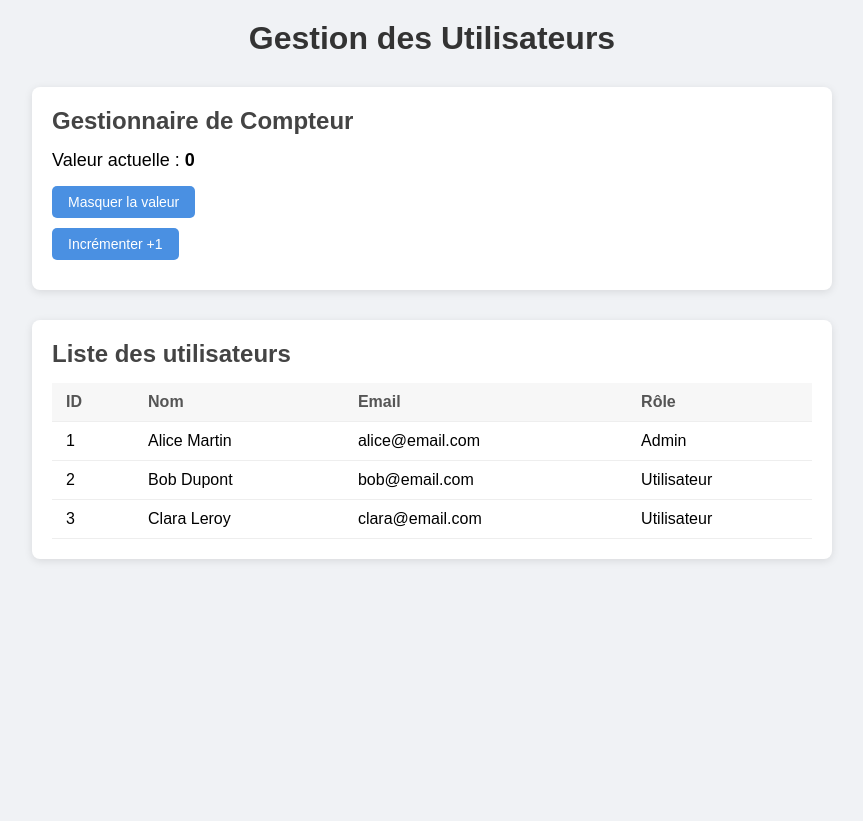
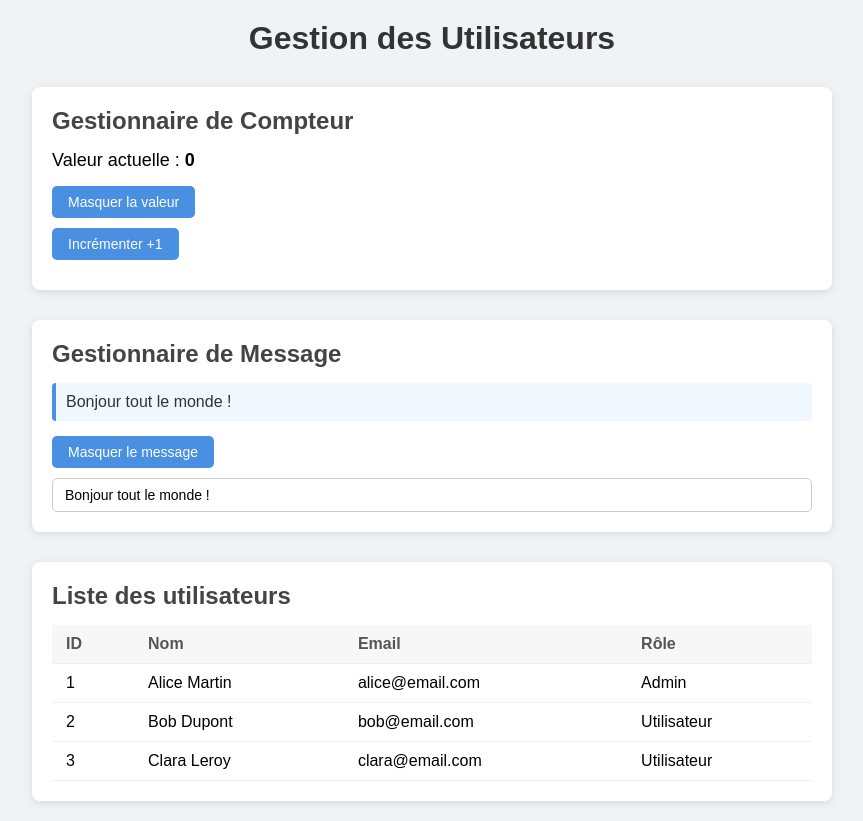
Before and after one commit to loictchinda/gestion-utilisateurs, a React (Vite) app: page / in a window 1280 px wide. Shown: the whole page, without its empty margins (208-1071 px from the left). Before the commit the page ends 800 px from the top, so only its background shows below. Built offline with nearby package versions, Linux system fonts and the light colour scheme.

Commit message:
feat: add MessageManager with DisplayMessage, ToggleMessageVisibility and UpdateMessage components

```diff
--- a/src/App.jsx
+++ b/src/App.jsx
@@ -1,11 +1,13 @@
 import UserList from "./components/UserList";
 import CounterManager from "./components/counter/CounterManager";
+import MessageManager from "./components/message/MessageManager";
 
 function App() {
   return (
     <div className="app">
       <h1>Gestion des Utilisateurs</h1>
       <CounterManager />
+      <MessageManager />
       <UserList />
     </div>
   );
--- /dev/null
+++ b/src/components/message/DisplayMessage.jsx
@@ -0,0 +1,11 @@
+function DisplayMessage({ message, isVisible }) {
+    if (!isVisible) return null;
+
+    return (
+        <div className="display-message">
+            <p>{message}</p>
+        </div>
+    );
+}
+
+export default DisplayMessage;
--- /dev/null
+++ b/src/components/message/MessageManager.jsx
@@ -0,0 +1,28 @@
+import { useState } from "react";
+import DisplayMessage from "./DisplayMessage";
+import ToggleMessageVisibility from "./ToggleMessageVisibility";
+import UpdateMessage from "./UpdateMessage";
+
+function MessageManager() {
+    const [message, setMessage] = useState("Bonjour tout le monde !");
+    const [isVisible, setIsVisible] = useState(true);
+
+    const handleToggle = () => {
+        setIsVisible((prev) => !prev);
+    };
+
+    const handleUpdate = (newMessage) => {
+        setMessage(newMessage);
+    };
+
+    return (
+        <div className="message-manager">
+            <h2>Gestionnaire de Message</h2>
+            <DisplayMessage message={message} isVisible={isVisible} />
+            <ToggleMessageVisibility isVisible={isVisible} onToggle={handleToggle} />
+            <UpdateMessage message={message} onUpdate={handleUpdate} />
+        </div>
+    );
+}
+
+export default MessageManager;
--- /dev/null
+++ b/src/components/message/ToggleMessageVisibility.jsx
@@ -0,0 +1,11 @@
+function ToggleMessageVisibility({ isVisible, onToggle }) {
+    return (
+        <div className="toggle-message">
+            <button onClick={onToggle}>
+                {isVisible ? "Masquer le message" : "Afficher le message"}
+            </button>
+        </div>
+    );
+}
+
+export default ToggleMessageVisibility;
--- /dev/null
+++ b/src/components/message/UpdateMessage.jsx
@@ -0,0 +1,14 @@
+function UpdateMessage({ message, onUpdate }) {
+    return (
+        <div className="update-message">
+            <input
+                type="text"
+                value={message}
+                onChange={(e) => onUpdate(e.target.value)}
+                placeholder="Saisir un message..."
+            />
+        </div>
+    );
+}
+
+export default UpdateMessage;
--- a/src/index.css
+++ b/src/index.css
@@ -91,3 +91,48 @@ th {
 tr:hover {
   background-color: #fafafa;
 }
+
+.message-manager {
+  background: white;
+  padding: 20px;
+  border-radius: 8px;
+  margin-bottom: 30px;
+  box-shadow: 0 2px 8px rgba(0,0,0,0.1);
+}
+
+.message-manager h2 {
+  margin-bottom: 15px;
+  color: #444;
+}
+
+.display-message {
+  margin-bottom: 15px;
+  font-size: 16px;
+  color: #333;
+  padding: 10px;
+  background-color: #f0f7ff;
+  border-left: 4px solid #4a90e2;
+  border-radius: 4px;
+}
+
+.toggle-message {
+  margin-bottom: 10px;
+}
+
+.update-message {
+  margin-top: 10px;
+}
+
+.update-message input {
+  padding: 8px 12px;
+  width: 100%;
+  border: 1px solid #ccc;
+  border-radius: 5px;
+  font-size: 14px;
+  outline: none;
+}
+
+.update-message input:focus {
+  border-color: #4a90e2;
+  box-shadow: 0 0 0 2px rgba(74,144,226,0.2);
+}
```
